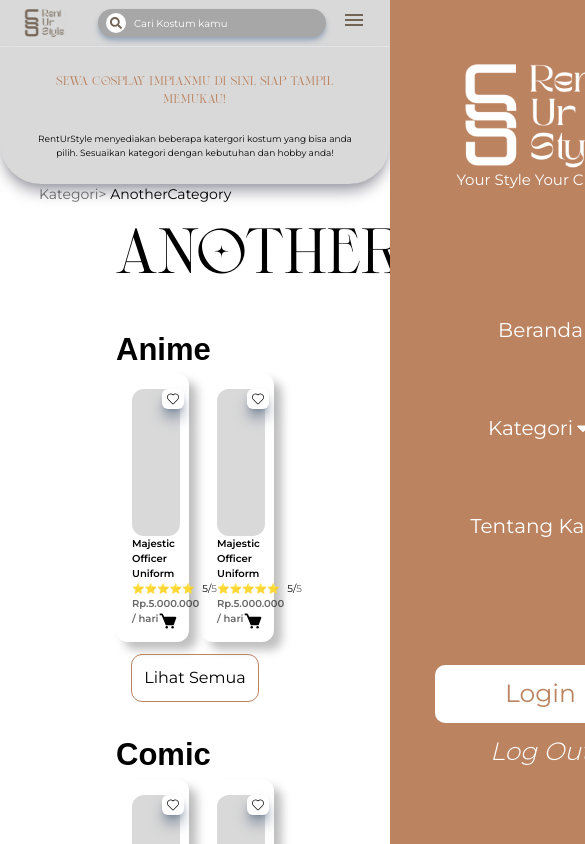
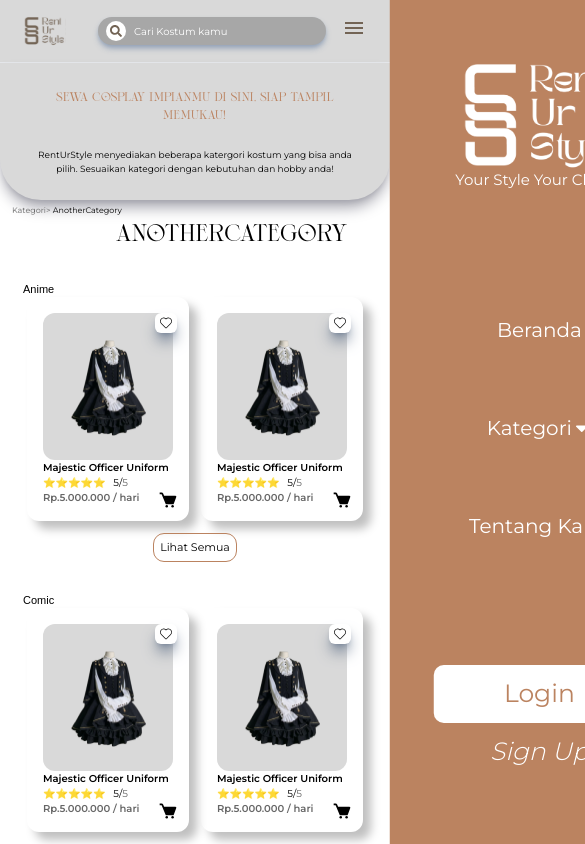
Before and after one commit to Zimhiii/LKKMO-FRONTEND-KEl4, a React (Vite) app: page /category/AnotherCategory in a window 390 px wide. Shown: the top 844 px of the page, 585 px wide, since content can reach past the window. Built offline with nearby package versions, Linux system fonts and the light colour scheme; a web font is replaced by a local one.

Commit message:
add responsive to productpage

```diff
--- a/src/Components/All/CardItem.jsx
+++ b/src/Components/All/CardItem.jsx
@@ -1,8 +1,9 @@
 import React, { useState } from "react";
 import { FaRegHeart } from "react-icons/fa";
-import cardImg from "../../Assets/cardImgEX.png";
+import cardImg from "../../assets/cardImgEX.png";
 import { BiSolidCart } from "react-icons/bi";
 import { CiHeart } from "react-icons/ci";
+import { useParams } from "react-router-dom";
 export default function CardItem({ classname = "" }) {
   return (
     <div>
--- a/src/Components/CategoryComponents/ContainerContent.jsx
+++ b/src/Components/CategoryComponents/ContainerContent.jsx
@@ -3,7 +3,7 @@ import Content from "./Content";
 
 export default function ContainerContent() {
   return (
-    <div className="px-[116px]">
+    <div className="md:px-[116px]">
       <Content subcategory="anime" />
       <Content subcategory="comic" />
       <Content subcategory="game" />
--- a/src/Components/CategoryComponents/Content.jsx
+++ b/src/Components/CategoryComponents/Content.jsx
@@ -1,11 +1,12 @@
 import React from "react";
 import CardItem from "../All/CardItem";
-import { Link } from "react-router-dom";
+import { Link, useParams } from "react-router-dom";
 
 export default function Content({ subcategory }) {
+  const { category } = useParams();
   return (
     <div className="flex flex-col items-center my-[30px]">
-      <h2 className="self-start font-boruna text-[31px] capitalize font-bold">
+      <h2 className="self-start font-boruna text-[11px] md:text-[31px] px-[23px] capitalize ">
         {subcategory}
       </h2>
       <div className="grid grid-cols-2 md:grid-cols-3 gap-3 md:gap-[100px]">
@@ -14,8 +15,8 @@ export default function Content({ subcategory }) {
         <CardItem classname="hidden md:block" />
       </div>
       <Link
-        className="font-montserrat text-[16px] px-[12px] py-[11px] border-[#BB8360] border-[1px] border-solid rounded-[11px]"
-        to={`/${subcategory}`}
+        className="font-montserrat text-[11px] md:text-[16px] px-[6px] py-[5px] md:px-[12px] md:py-[11px] border-[#BB8360] border-[1px] border-solid rounded-[11px]"
+        to={`/category/${category}/${subcategory}`}
       >
         Lihat Semua
       </Link>
--- a/src/Components/DashboardCom/Content.jsx
+++ b/src/Components/DashboardCom/Content.jsx
@@ -1,7 +1,10 @@
 import React from "react";
 import CardItem from "../All/CardItem";
+import { Link } from "react-router-dom";
 
 export default function Content({ category = "Koleksi", children = " " }) {
+  const urlcategory = category.toLowerCase();
+
   return (
     <div className="flex flex-col items-center mb-[44px] md:mb-[84px]">
       <h1 className="font-cerotta text-[25px] mb-5 md:text-[50px]">
@@ -13,9 +16,12 @@ export default function Content({ category = "Koleksi", children = " " }) {
         <CardItem classname="hidden md:block" />
         {children}
       </div>
-      <button className="ring-1 ring-[#BB8360] text-[14px] px-4 py-2 rounded-lg mt-5">
+      <Link
+        to={`/category/${urlcategory}`}
+        className="ring-1 ring-[#BB8360] text-[14px] px-4 py-2 rounded-lg mt-5"
+      >
         Lihat Semua
-      </button>
+      </Link>
     </div>
   );
 }
--- a/src/Components/Navbar/HumbergerMenu.jsx
+++ b/src/Components/Navbar/HumbergerMenu.jsx
@@ -17,6 +17,7 @@ export default function HumbergerMenu() {
 
   // Toggle Menu
   const toggleMenu = () => {
+    setIsCategory(false);
     setIsMenuOpen(!isMenuOpen);
     if (!isMenuOpen) {
       document.body.classList.add("overflow-hidden");
@@ -136,7 +137,7 @@ export default function HumbergerMenu() {
             className="text-[25px] italic font-light text-[#ffffff] rounded-[10px] px-[60px] py-[10px] text-center hover:bg-[#96694d] hover:text-white"
             onClick={toggleMenu}
           >
-            Log Out
+            Sign Up
           </Link>
         </div>
       </div>
--- a/src/Components/Navbar/Logo.jsx
+++ b/src/Components/Navbar/Logo.jsx
@@ -1,10 +1,11 @@
 import React from "react";
 import Logosm from "../../assets/Logo.svg";
 import Logomd from "../../assets/LogoMD.png";
+import { Link } from "react-router-dom";
 
 export default function Logo({ width, height, responsive }) {
   return (
-    <div>
+    <Link to="/">
       <div className={`${responsive} md:hidden`}>
         <img src={Logosm} alt="RENTURSTYLE" width={width} height={height} />
       </div>
@@ -12,6 +13,6 @@ export default function Logo({ width, height, responsive }) {
       <div className={`${responsive} hidden md:block`}>
         <img src={Logomd} alt="RENTURSTYLE" width={width} height={height} />
       </div>
-    </div>
+    </Link>
   );
 }
--- a/src/Components/Navbar/NavLink.jsx
+++ b/src/Components/Navbar/NavLink.jsx
@@ -38,7 +38,7 @@ export default function NavLink() {
               </div>
             </Link>{" "}
             <Link
-              to="/category/carnaval"
+              to="/category/karnaval"
               className="hover:bg-[#9e9e9e] py-[5px] px-[5px] "
             >
               <div className="flex justify-between items-center">
--- a/src/Components/Navbar/NavSearch.jsx
+++ b/src/Components/Navbar/NavSearch.jsx
@@ -13,7 +13,7 @@ export default function NavSearch() {
         </span>
         <input
           className=" bg-transparent text-[10px] md:text-[20px] placeholder:text-white focus:outline-none focus:ring-0"
-          type="text"
+          type="search"
           placeholder="Cari Kostum kamu"
         />
       </form>
--- a/src/Components/Navbar/Navbar.jsx
+++ b/src/Components/Navbar/Navbar.jsx
@@ -7,7 +7,7 @@ import NavButton from "./NavButton";
 
 const Navbar = () => {
   return (
-    <div className="w-full flex items-center justify-between bg-[#D9D9D9] px-6 py-2 md:px-12 md:py-4 border-solid border-b-[1px] md:border-[#736455]">
+    <div className="w-full flex items-center justify-between bg-[#D9D9D9] px-6 py-4 md:px-12 md:py-4 border-solid border-b-[1px] md:border-[#736455]">
       <Logo width={42} height={30} responsive="md:hidden" />
       <Logo width={91} height={66} responsive="hidden md:block" />
       <NavLink />
--- a/src/Layouts/CategoryLayout.jsx
+++ b/src/Layouts/CategoryLayout.jsx
@@ -21,13 +21,13 @@ export default function CategoryLayout() {
       </div>
 
       {/* Breadcrumb dengan params */}
-      <p className="font-montserrat text-[14px] ml-[39px]">
+      <p className="font-montserrat text-[8px] mt-[4px] md:text-[14px] ml-[12px] md:ml-[39px]">
         <span className="text-[#666666]">Kategori{">"}</span> {category}
         {subcategory && ` > ${subcategory}`}
       </p>
 
       {/* h1 untuk menampilkan title berdasarkan params terakhir */}
-      <h1 className="container-layout font-cerotta text-[61px] text-center px-[116px]">
+      <h1 className="container-layout font-cerotta text-[23px] md:text-[61px] text-center px-[116px]">
         {pageTitle}
       </h1>
 
--- a/src/Pages/ProductPage.jsx
+++ b/src/Pages/ProductPage.jsx
@@ -1,6 +1,7 @@
 import React, { useState } from "react";
 import Content from "../Components/CategoryComponents/Content";
 import { CiHeart } from "react-icons/ci";
+import cardImg from "../assets/cardImgEX.png";
 
 export default function CategoryPage() {
   const [count, setCount] = useState(0);
@@ -34,7 +35,7 @@ export default function CategoryPage() {
         <div className="mt-[24px] flex justify-center items-center w-[224px] h-[189px] bg-[#E8E7E7] rounded-[26px]">
           <img
             className="w-[135px] h-[177px] object-cover"
-            src="./cardImgEx.png"
+            src={cardImg}
             alt=""
           />
         </div>
```
